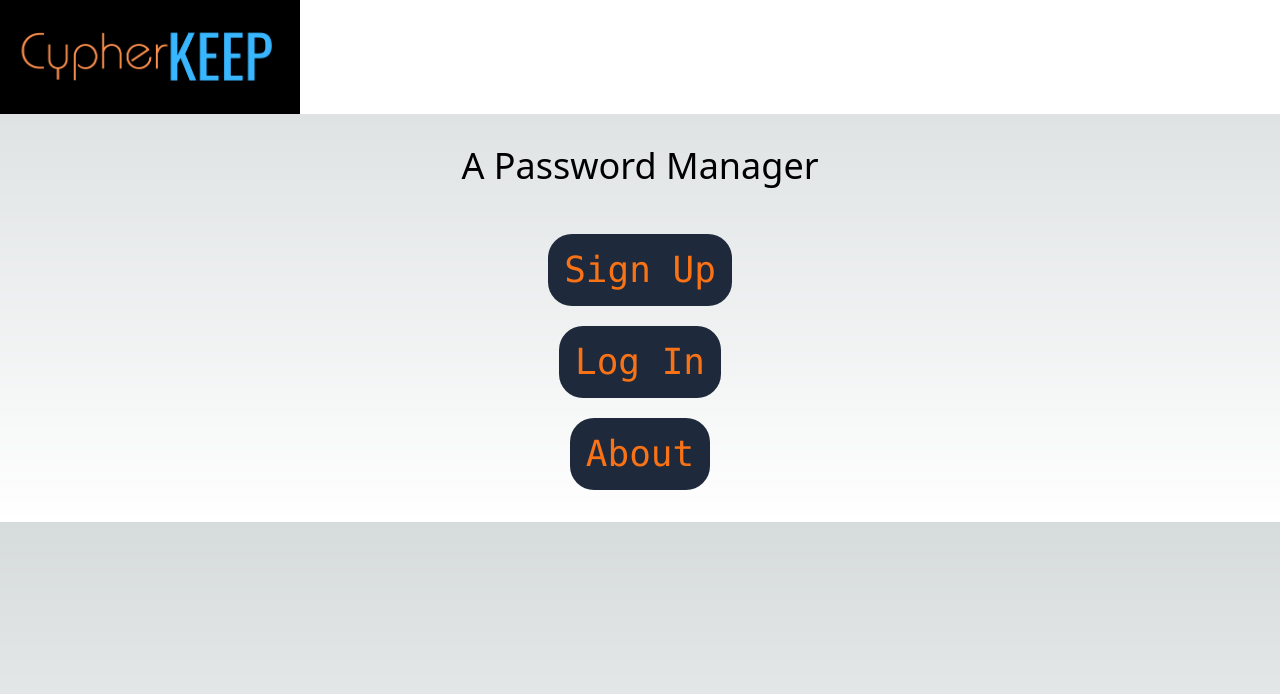
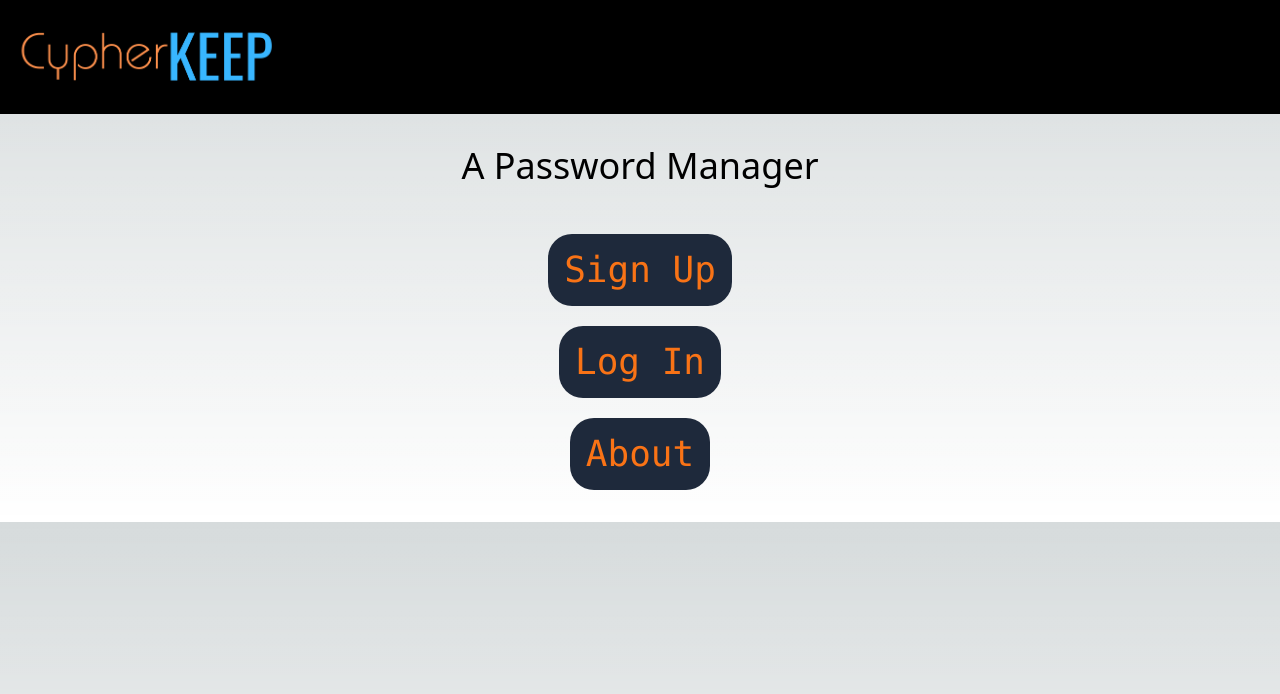
Before and after one commit to joshua95-web/cypherkeep, a Next.js app: page / in a window 1280 px wide. Shown: the top 694 px of the page. Built offline with nearby package versions, Linux system fonts and the light colour scheme.

Commit message:
changed navbar colour to black

```diff
--- a/app/layout.tsx
+++ b/app/layout.tsx
@@ -19,7 +19,7 @@ export default function RootLayout({
   return (
     <html lang="en">
       <body className={inter.className}>
-        <nav className='bg-white'>
+        <nav className='bg-black'>
           <Image
         src={logo}
         alt="logo"
```
